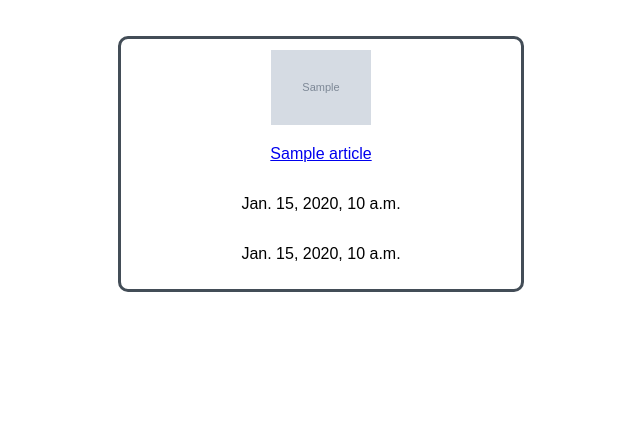
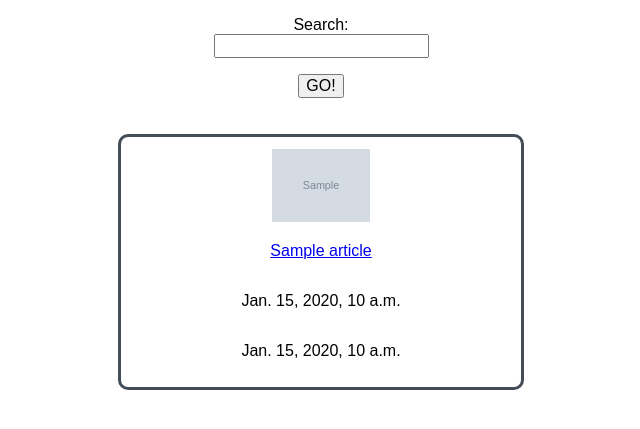
Before and after one commit to kobrius11/CryptocurrencyTracker, a Django app: template crypto_tracker/website/templates/tracker_site/news.html in a window 1280 px wide. Shown: the part 26-455 px from the top of the page, without its empty margins (319-959 px from the left). Run offline with Django 3.2, Linux system fonts and the light colour scheme; the template is opened without the code that fills it: most values are stand-ins (such as "Sample title", 1, 10 or a date in 2020); grey boxes marked "Sample" are stand-in pictures.

Commit message:
website app: news form, news search, css changes

```diff
--- /dev/null
+++ b/crypto_tracker/website/forms.py
@@ -0,0 +1,6 @@
+from django import forms
+from . import models
+
+# news search form
+class NewsSearchBar(forms.Form):
+    search = forms.CharField(max_length=250)
--- a/crypto_tracker/website/static/css/style.css
+++ b/crypto_tracker/website/static/css/style.css
@@ -39,10 +39,18 @@ li.article-container:hover {
     margin: 20px;
     width: 400px;
     height: 250px;
-    background-color: #444b590a;
+    background-color: #3141600a;
 }
 
 .article-container img{
     max-width: auto;
-    max-height: 75px;
+    max-height: 73px;
 }
+
+.search-bar-wrapper {
+    display: flex;
+    flex-direction: column;
+    justify-content: center;
+    align-items: center;
+    text-align: center;
+}
--- a/crypto_tracker/website/templates/tracker_site/news.html
+++ b/crypto_tracker/website/templates/tracker_site/news.html
@@ -1,6 +1,15 @@
 {% extends 'base.html' %}
 
 {% block content %}
+
+<form class="search-bar-wrapper" method="get">
+    {% csrf_token %}
+    <p class="search-bar-container">
+        <label for="search">Search: </label><br>
+        <input type="text" name="search" value="{{ request.POST.search }}">
+    </p>
+    <button type="submit">GO!</button>
+</form>
 
 <ul class="articles-wrapper">
     {% for article in articles %}
@@ -8,7 +17,11 @@
     <li class='article-container'>
         <a href="https://{{ article.link }}">
             <img src={{ article.img }}>
+            {% if article.title|length > 107 %}
+                <p>{{ article.title|truncatewords:12 }}</p></a>
+            {% else %}
             <p>{{ article.title }}</p></a>
+            {% endif %}
         <p>{{ article.datetime }}</p>
         <p>{{ article.date }}</p>
     </li>
```
Also changed, not shown: crypto_tracker/website/views.py (+15 -4 lines).
